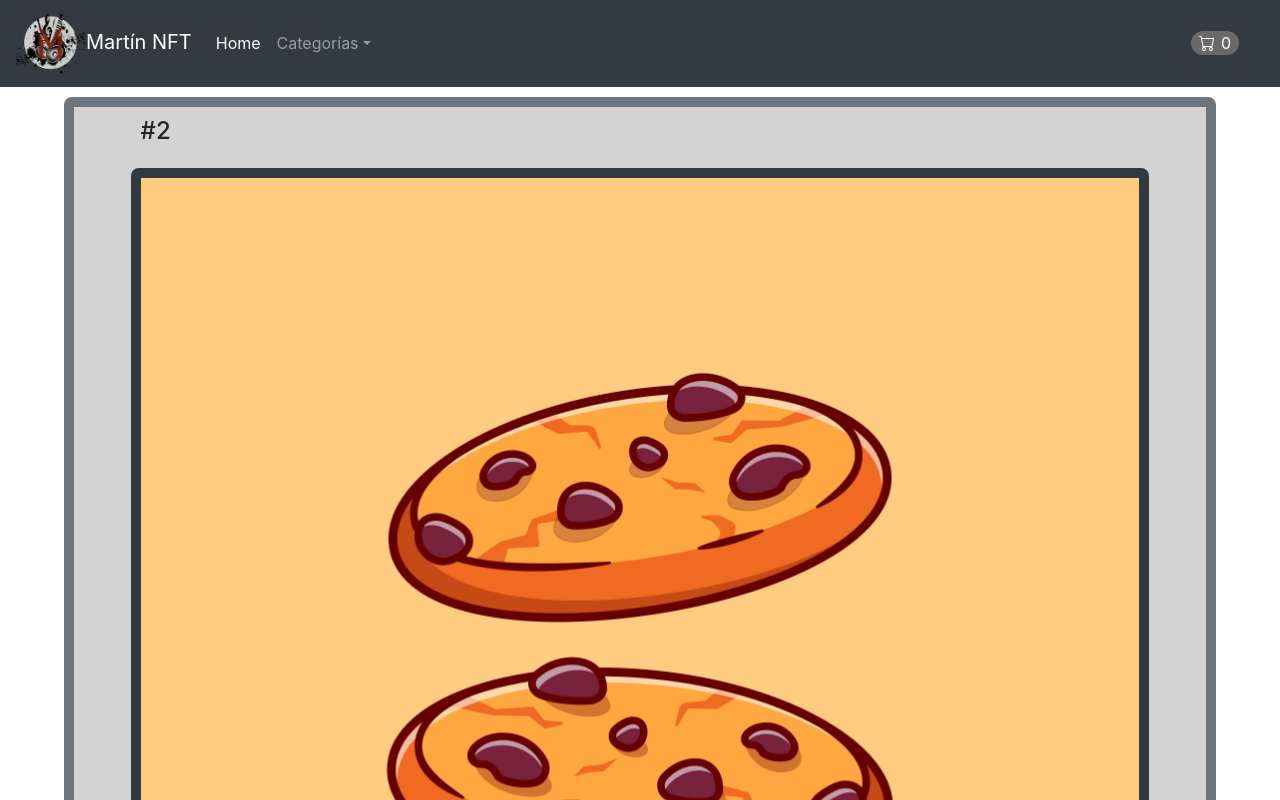
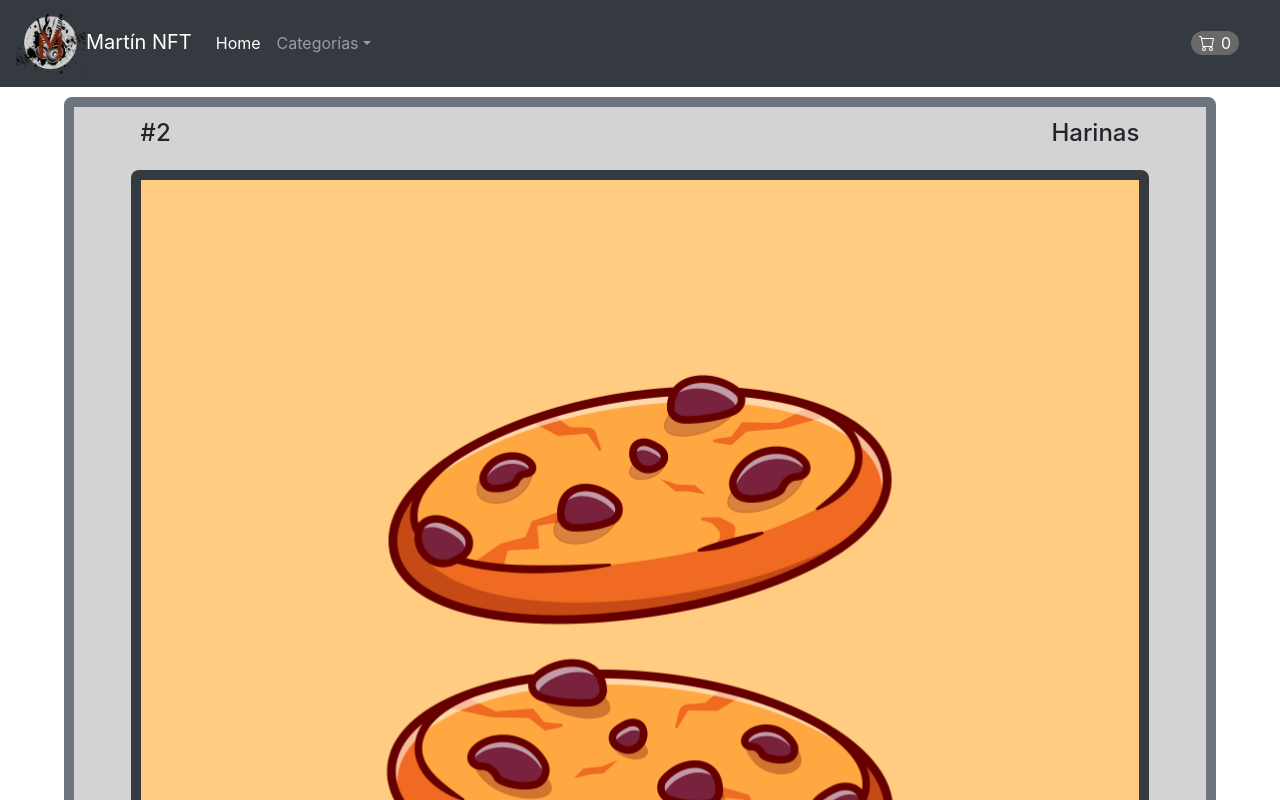
Before and after one commit to Mart-Dan-Rossi/martin-rossi-venta-nft, a React (Create React App) app: page /producto/galletitas in a window 1280 px wide. Shown: the top 800 px of the page. Built offline with nearby package versions, Linux system fonts and the light colour scheme.

Commit message:
Modificaciones hechas durante el after

```diff
--- a/src/App.js
+++ b/src/App.js
@@ -9,16 +9,17 @@ import Category from './components/Category';
 import { BrowserRouter, Route, Routes } from 'react-router-dom';
 
 function App() {
-  const [productosEnCarrito, onAdd] = useState(0)
+  const [cantidadProductosEnCarritoEnCarrito, onAdd] = useState(0)
   const mensajeBienvenida = "Bienvenidos a"
 
   return (
     <>
     <BrowserRouter>
-      <NavBar productosEnCarrito={productosEnCarrito}/>
+      <NavBar cantidadProductosEnCarritoEnCarrito={cantidadProductosEnCarritoEnCarrito}/>
     <Routes>
       <Route path='/' element={<ItemListContainer greeting={mensajeBienvenida}/>} />
-      <Route path='/producto/:nombre' element={<ItemDetailContainer productosEnCarrito={productosEnCarrito} onAdd={onAdd}/>} />
+      <Route path='/home' element={<ItemListContainer greeting={mensajeBienvenida}/>} />
+      <Route path='/producto/:nombre' element={<ItemDetailContainer cantidadProductosEnCarritoEnCarrito={cantidadProductosEnCarritoEnCarrito} onAdd={onAdd}/>} />
       <Route path='/categoria/:categoryName' element={<Category greeting={mensajeBienvenida} />} />
     </Routes>
       <RetribucionesImg />
--- a/src/components/CartWidget.jsx
+++ b/src/components/CartWidget.jsx
@@ -1,14 +1,14 @@
 import React from 'react'
 import './CartWidget.css'
 
-function CartWidget({cantidadProductos}) {
+function CartWidget({cantidadProductosEnCarrito}) {
   return (
     // No quiero cambiar este <a> a Link aún puesto que todavía no creé un componente al que ir aún
     <a href='#' className='contenedor-carro-de-compras'>
         <svg xmlns="http://www.w3.org/2000/svg" width="16" height="16" color="#fff" fill="currentColor" className="bi bi-cart" viewBox="0 0 16 16">
             <path d="M0 1.5A.5.5 0 0 1 .5 1H2a.5.5 0 0 1 .485.379L2.89 3H14.5a.5.5 0 0 1 .491.592l-1.5 8A.5.5 0 0 1 13 12H4a.5.5 0 0 1-.491-.408L2.01 3.607 1.61 2H.5a.5.5 0 0 1-.5-.5zM3.102 4l1.313 7h8.17l1.313-7H3.102zM5 12a2 2 0 1 0 0 4 2 2 0 0 0 0-4zm7 0a2 2 0 1 0 0 4 2 2 0 0 0 0-4zm-7 1a1 1 0 1 1 0 2 1 1 0 0 1 0-2zm7 0a1 1 0 1 1 0 2 1 1 0 0 1 0-2z"/>
         </svg>
-        <span>{cantidadProductos}</span>
+        <span>{cantidadProductosEnCarrito}</span>
     </a>
   )
 }
--- a/src/components/ItemCount.jsx
+++ b/src/components/ItemCount.jsx
@@ -3,7 +3,7 @@ import './ItemCount.css'
 import iconoSuma from '../img/icon-suma.svg'
 import iconoResta from '../img/icon-resta.svg'
 
-function ItemCount({inicial, item, productosEnCarrito, onAdd}) {
+function ItemCount({inicial, item, cantidadProductosEnCarritoEnCarrito, onAdd}) {
     const {nombre, stock, precio} = item
     console.log(item)
     const [cantidadSeleccioable, setCantidadSeleccioable] = useState(inicial)
@@ -43,7 +43,7 @@ function ItemCount({inicial, item, productosEnCarrito, onAdd}) {
         event.preventDefault()
         if (0 < cantidadSeleccioable && (cantidadEsteProductoEnElCarrito + cantidadSeleccioable) <= stock){
             setCantidadEsteProductoEnElCarrito(cantidadEsteProductoEnElCarrito + cantidadSeleccioable)
-            onAdd(productosEnCarrito + cantidadSeleccioable)
+            onAdd(cantidadProductosEnCarritoEnCarrito + cantidadSeleccioable)
         }
         if (cantidadEsteProductoEnElCarrito + cantidadSeleccioable >= stock) {
             setCantidadSeleccioable(0)
--- a/src/components/ItemDetail.jsx
+++ b/src/components/ItemDetail.jsx
@@ -2,18 +2,21 @@ import React from 'react'
 import ItemCount from './ItemCount'
 import {primeraLetraAMayusc} from '../utilidades/utilidades';
 
-function ItemDetail({item, productosEnCarrito, onAdd}) {
-    const {id, imgURL, nombre, lore, stock} = item
+function ItemDetail({item, cantidadProductosEnCarritoEnCarrito, onAdd}) {
+    const {id, imgURL, nombre, lore, stock, category} = item
     return (
       <>
       <div className="item-detail">
-        <h4 className="card-title item-id">#{id}</h4>
+        <div className="item-header">
+          <h4 className="card-title">#{id}</h4>
+          <h4 className="card-title">{primeraLetraAMayusc(category)}</h4>
+        </div>
         <img src={"../"+imgURL} className="item-detail-img-top" alt={"imágen " + nombre}/>
         <div className="item-detail-body">
           <h5 className="card-title">{primeraLetraAMayusc(nombre)}</h5>
           <p className="card-text lore">{lore}</p>
         </div>
-        <ItemCount key={id} inicial={stock > 0 ? 1 : 0} item={item} productosEnCarrito={productosEnCarrito} onAdd={onAdd}/>
+        <ItemCount key={id} inicial={stock > 0 ? 1 : 0} item={item} cantidadProductosEnCarritoEnCarrito={cantidadProductosEnCarritoEnCarrito} onAdd={onAdd}/>
       </div>
       </>
     )
--- a/src/components/ItemDetailContainer.css
+++ b/src/components/ItemDetailContainer.css
@@ -15,9 +15,11 @@
     margin: 0 auto;
 }
 
-.item-id {
+.item-header {
+    display: flex;
     width: 90%;
-    padding: 10px;
+    padding: 12px 10px 10px 10px;
+    justify-content: space-between;
 }
 
 .item-detail-body {
--- a/src/components/ItemDetailContainer.jsx
+++ b/src/components/ItemDetailContainer.jsx
@@ -14,7 +14,7 @@ const getItem = (setFunction, nombreAFiltrar)=> {
     }, 2000)
 }
 
-function ItemDetailContainer({productosEnCarrito, onAdd}) {
+function ItemDetailContainer({cantidadProductosEnCarritoEnCarrito, onAdd}) {
     const [item, setItem] = useState({})
     const { nombre } = useParams()
 
@@ -24,7 +24,7 @@ function ItemDetailContainer({productosEnCarrito, onAdd}) {
 
   return (
     <div className='item-detail-container'>
-        <ItemDetail item={item} productosEnCarrito={productosEnCarrito} onAdd={onAdd}/>
+        <ItemDetail item={item} cantidadProductosEnCarritoEnCarrito={cantidadProductosEnCarritoEnCarrito} onAdd={onAdd}/>
     </div>
   )
 }
--- a/src/components/NavBar.jsx
+++ b/src/components/NavBar.jsx
@@ -4,7 +4,7 @@ import logo4 from '../img/Logo4.png'
 import CartWidget from './CartWidget'
 import './NavBar.css'
 
-function NavBar({productosEnCarrito}) {
+function NavBar({cantidadProductosEnCarritoEnCarrito}) {
     return (
     <>
         <nav className="navbar navbar-expand-lg navbar-dark bg-dark">
@@ -24,7 +24,7 @@ function NavBar({productosEnCarrito}) {
                 <Link to={"/categoria/carnes"}>Carnes</Link>
               </div>
             </div>
-            <CartWidget cantidadProductos={productosEnCarrito}/>
+            <CartWidget cantidadProductosEnCarrito={cantidadProductosEnCarritoEnCarrito}/>
           </div>
         </nav>
     </>
```
